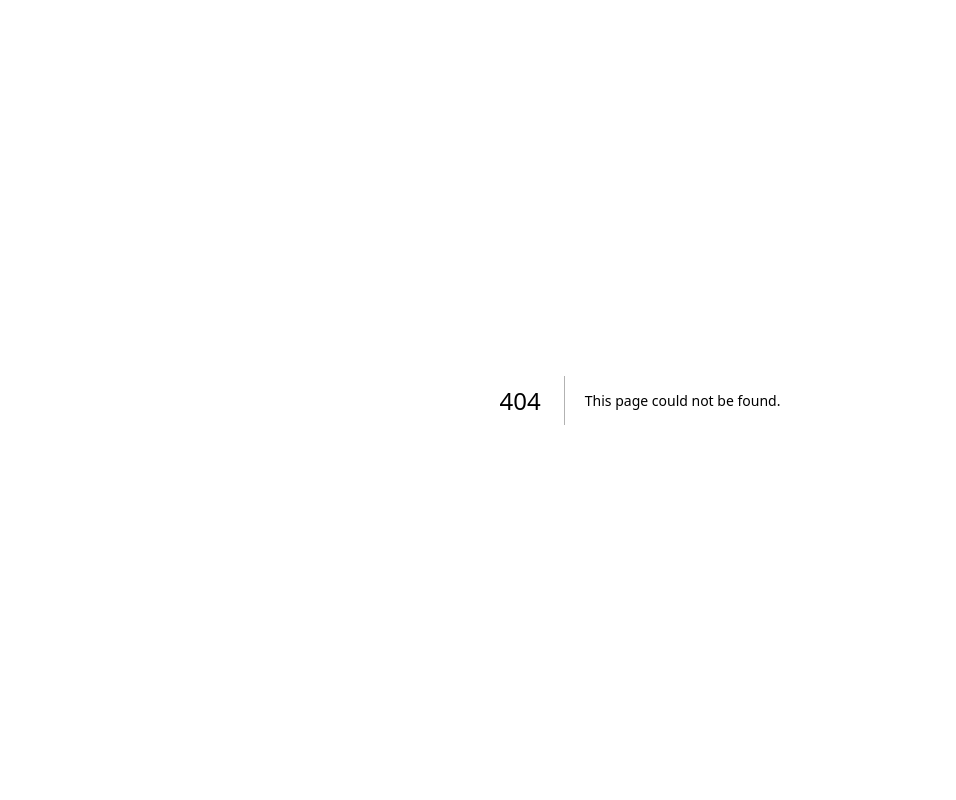
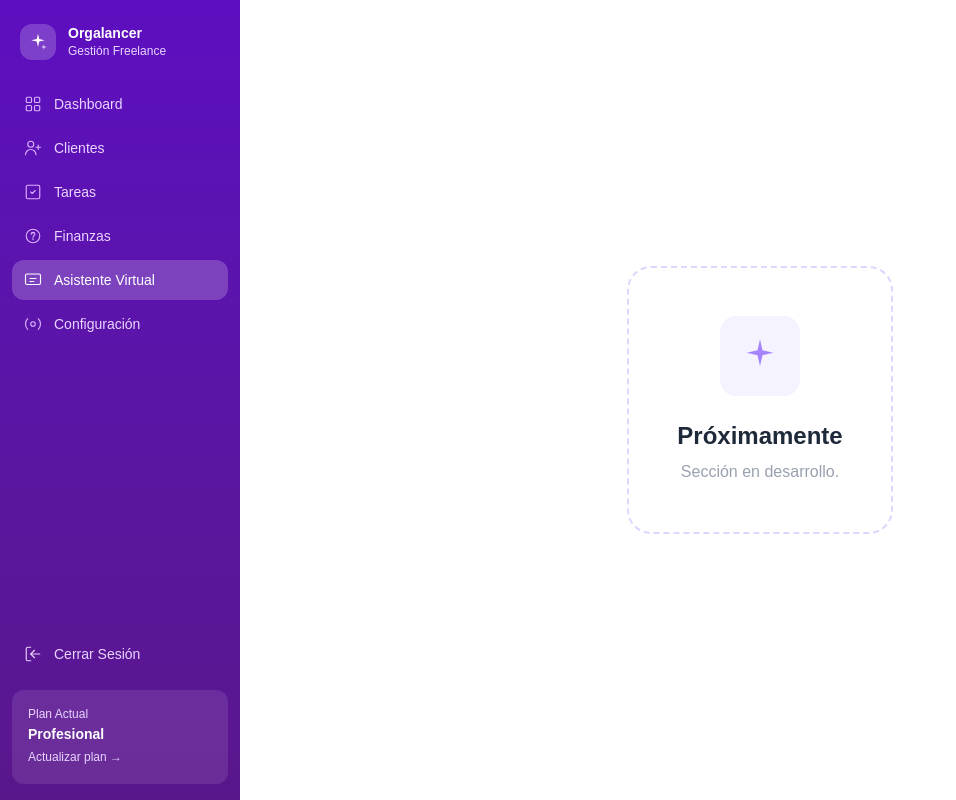
Before and after one commit to rivasofi/orgalancer_gdsi, a Next.js app in the folder frontend/: page /assistant in a window 1280 px wide. Before the commit this address had no page. Shown: the whole page, without its empty margins (0-956 px from the left). Built offline with nearby package versions, Linux system fonts and the light colour scheme; sample sign-in values are in the browser's storage.

Commit message:
feat(navigation): add assistant, clients, finances, and tasks (empty) pages

```diff
--- /dev/null
+++ b/frontend/app/(dashboard)/assistant/page.tsx
@@ -0,0 +1,17 @@
+export default function PlaceholderPage() {
+  return (
+    <div className="h-full flex items-center justify-center">
+      <div className="bg-white border-2 border-dashed border-violet-200 rounded-3xl p-12 text-center max-w-md">
+        <div className="w-20 h-20 bg-violet-50 rounded-2xl flex items-center justify-center mx-auto mb-6">
+          <svg width="40" height="40" viewBox="0 0 24 24" fill="none" className="text-violet-400">
+             <path d="M12 2L13.5 8.5L20 10L13.5 11.5L12 18L10.5 11.5L4 10L10.5 8.5L12 2Z" fill="currentColor" />
+          </svg>
+        </div>
+        <h2 className="text-2xl font-bold text-gray-800 mb-2">Próximamente</h2>
+        <p className="text-gray-400">
+          Sección en desarrollo.
+        </p>
+      </div>
+    </div>
+  );
+}
--- /dev/null
+++ b/frontend/app/(dashboard)/clients/page.tsx
@@ -0,0 +1,17 @@
+export default function PlaceholderPage() {
+  return (
+    <div className="h-full flex items-center justify-center">
+      <div className="bg-white border-2 border-dashed border-violet-200 rounded-3xl p-12 text-center max-w-md">
+        <div className="w-20 h-20 bg-violet-50 rounded-2xl flex items-center justify-center mx-auto mb-6">
+          <svg width="40" height="40" viewBox="0 0 24 24" fill="none" className="text-violet-400">
+             <path d="M12 2L13.5 8.5L20 10L13.5 11.5L12 18L10.5 11.5L4 10L10.5 8.5L12 2Z" fill="currentColor" />
+          </svg>
+        </div>
+        <h2 className="text-2xl font-bold text-gray-800 mb-2">Próximamente</h2>
+        <p className="text-gray-400">
+          Sección en desarrollo.
+        </p>
+      </div>
+    </div>
+  );
+}
--- /dev/null
+++ b/frontend/app/(dashboard)/finances/page.tsx
@@ -0,0 +1,17 @@
+export default function PlaceholderPage() {
+  return (
+    <div className="h-full flex items-center justify-center">
+      <div className="bg-white border-2 border-dashed border-violet-200 rounded-3xl p-12 text-center max-w-md">
+        <div className="w-20 h-20 bg-violet-50 rounded-2xl flex items-center justify-center mx-auto mb-6">
+          <svg width="40" height="40" viewBox="0 0 24 24" fill="none" className="text-violet-400">
+             <path d="M12 2L13.5 8.5L20 10L13.5 11.5L12 18L10.5 11.5L4 10L10.5 8.5L12 2Z" fill="currentColor" />
+          </svg>
+        </div>
+        <h2 className="text-2xl font-bold text-gray-800 mb-2">Próximamente</h2>
+        <p className="text-gray-400">
+          Sección en desarrollo.
+        </p>
+      </div>
+    </div>
+  );
+}
--- /dev/null
+++ b/frontend/app/(dashboard)/tasks/page.tsx
@@ -0,0 +1,17 @@
+export default function PlaceholderPage() {
+  return (
+    <div className="h-full flex items-center justify-center">
+      <div className="bg-white border-2 border-dashed border-violet-200 rounded-3xl p-12 text-center max-w-md">
+        <div className="w-20 h-20 bg-violet-50 rounded-2xl flex items-center justify-center mx-auto mb-6">
+          <svg width="40" height="40" viewBox="0 0 24 24" fill="none" className="text-violet-400">
+             <path d="M12 2L13.5 8.5L20 10L13.5 11.5L12 18L10.5 11.5L4 10L10.5 8.5L12 2Z" fill="currentColor" />
+          </svg>
+        </div>
+        <h2 className="text-2xl font-bold text-gray-800 mb-2">Próximamente</h2>
+        <p className="text-gray-400">
+          Sección en desarrollo.
+        </p>
+      </div>
+    </div>
+  );
+}
```
